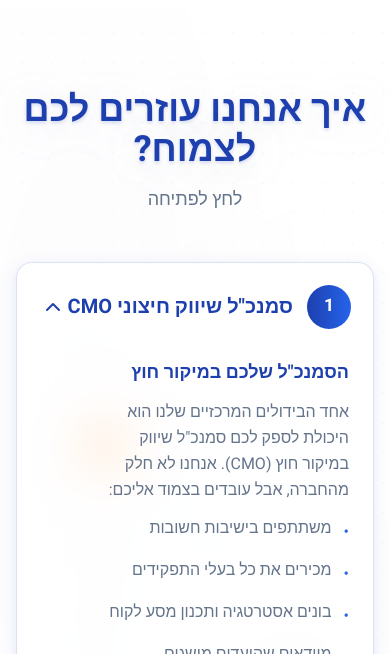
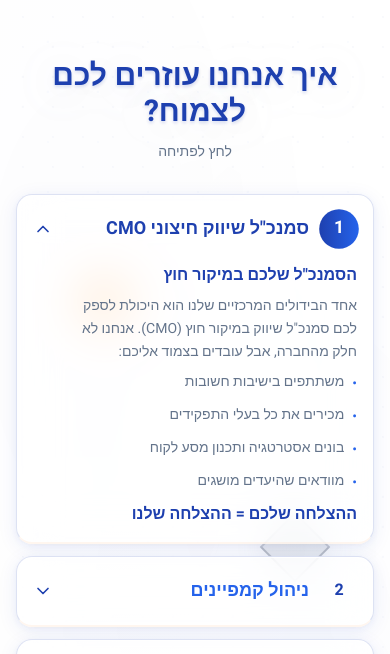
Before and after one commit to omerzilber1403/Scale-It-Landing-Page, a Next.js app: page / in a window 390 px wide. Shown: the part 2350-3004 px from the top of the page. Built offline with nearby package versions, Linux system fonts and the light colour scheme.

Commit message:
UX Fix: Remove excessive spacing in Why Us section - compact layout for better mobile experience

```diff
--- a/app/page.tsx
+++ b/app/page.tsx
@@ -84,7 +84,7 @@ export default function Home() {
           <Services lang={lang} />
         </section>
 
-        <section id="why-us" className="min-h-screen flex items-center justify-center py-20">
+        <section id="why-us" className="py-16 md:py-20">
           <WhyUs lang={lang} />
         </section>
 
--- a/components/WhyUs.tsx
+++ b/components/WhyUs.tsx
@@ -29,7 +29,7 @@ export default function WhyUs({ lang }: WhyUsProps) {
   };
 
   return (
-    <div className="relative min-h-screen flex items-center justify-center px-4 py-20 pb-40 md:pb-20 overflow-hidden">
+    <div className="relative flex items-center justify-center px-4 py-16 md:py-20 overflow-hidden">
       <div className="absolute inset-0 grid-bg opacity-30" aria-hidden="true" />
 
       <motion.div
@@ -37,25 +37,25 @@ export default function WhyUs({ lang }: WhyUsProps) {
         initial={{ opacity: 0 }}
         animate={isInView ? { opacity: 1 } : { opacity: 0 }}
         transition={{ duration: 0.8 }}
-        className="relative z-10 max-w-4xl mx-auto"
+        className="relative z-10 max-w-4xl mx-auto w-full"
       >
         {/* Header */}
         <motion.div
           initial={{ opacity: 0, y: 30 }}
           animate={isInView ? { opacity: 1, y: 0 } : { opacity: 0, y: 30 }}
           transition={{ duration: 0.6, delay: 0.2 }}
-          className="text-center mb-12"
+          className="text-center mb-8"
         >
-          <h2 className="text-4xl md:text-5xl lg:text-6xl font-display font-bold mb-4 text-neon neon-text-glow">
+          <h2 className="text-3xl md:text-5xl lg:text-6xl font-display font-bold mb-3 text-neon neon-text-glow">
             {t.whyUs.header}
           </h2>
-          <p className="text-lg text-fg-muted">
+          <p className="text-sm md:text-lg text-fg-muted">
             {lang === 'he' ? 'לחץ לפתיחה' : 'Click to expand'}
           </p>
         </motion.div>
 
         {/* Accordion */}
-        <div className="space-y-4">
+        <div className="space-y-3">
           {items.map((item, index) => (
             <motion.div
               key={index}
@@ -69,11 +69,13 @@ export default function WhyUs({ lang }: WhyUsProps) {
                 {/* Header Button */}
                 <button
                   onClick={() => toggleItem(index)}
-                  className="w-full flex items-center justify-between p-6 text-left hover:bg-neon/5 transition-colors duration-200"
+                  className="w-full flex items-center justify-between p-4 md:p-5 text-left hover:bg-neon/5 transition-colors duration-200"
+                  aria-expanded={openIndex === index}
+                  aria-label={`${item.title} - ${openIndex === index ? 'collapse' : 'expand'}`}
                 >
-                  <div className="flex items-center gap-4 flex-1">
+                  <div className="flex items-center gap-3 flex-1">
                     {/* Number Badge */}
-                    <div className={`flex-shrink-0 w-10 h-10 rounded-full flex items-center justify-center font-bold transition-all duration-300 ${
+                    <div className={`flex-shrink-0 w-9 h-9 md:w-10 md:h-10 rounded-full flex items-center justify-center font-bold transition-all duration-300 ${
                       openIndex === index
                         ? 'bg-gradient-to-r from-neon to-neon-2 text-white scale-110'
                         : 'bg-neon/10 text-neon'
@@ -82,7 +84,7 @@ export default function WhyUs({ lang }: WhyUsProps) {
                     </div>
 
                     {/* Title */}
-                    <h3 className={`text-xl md:text-2xl font-bold transition-colors duration-300 ${
+                    <h3 className={`text-lg md:text-xl font-bold transition-colors duration-300 ${
                       openIndex === index ? 'text-neon' : 'text-neon-2'
                     }`}>
                       {item.title}
@@ -91,7 +93,7 @@ export default function WhyUs({ lang }: WhyUsProps) {
 
                   {/* Arrow Icon */}
                   <ChevronDown
-                    className={`flex-shrink-0 w-6 h-6 text-neon transition-transform duration-300 ${
+                    className={`flex-shrink-0 w-5 h-5 md:w-6 md:h-6 text-neon transition-transform duration-300 ${
                       openIndex === index ? 'rotate-180' : ''
                     }`}
                   />
@@ -106,14 +108,14 @@ export default function WhyUs({ lang }: WhyUsProps) {
                       exit={{ height: 0, opacity: 0 }}
                       transition={{ duration: 0.3, ease: 'easeInOut' }}
                     >
-                      <div className="px-6 pb-6 pt-2">
-                        <div className="pl-14">
-                          <div className="text-base md:text-lg text-fg-muted leading-relaxed space-y-3">
+                      <div className="px-4 pb-4 md:px-5 md:pb-5">
+                        <div className="pl-12 md:pl-14">
+                          <div className="text-sm md:text-base text-fg-muted leading-relaxed space-y-2">
                             {item.description.split('\n').map((line, lineIndex) => {
                               // Bold headers
                               if (line.startsWith('**') && line.endsWith('**')) {
                                 return (
-                                  <div key={lineIndex} className="font-bold text-neon text-lg mt-4 first:mt-0">
+                                  <div key={lineIndex} className="font-bold text-neon text-base md:text-lg mt-3 first:mt-0">
                                     {line.replace(/\*\*/g, '')}
                                   </div>
                                 );
@@ -121,8 +123,8 @@ export default function WhyUs({ lang }: WhyUsProps) {
                               // Bullet points
                               if (line.startsWith('•')) {
                                 return (
-                                  <div key={lineIndex} className="flex items-start gap-3">
-                                    <span className="text-neon-2 mt-1">•</span>
+                                  <div key={lineIndex} className="flex items-start gap-2">
+                                    <span className="text-neon-2 mt-0.5">•</span>
                                     <span className="flex-1">{line.substring(2)}</span>
                                   </div>
                                 );
```
